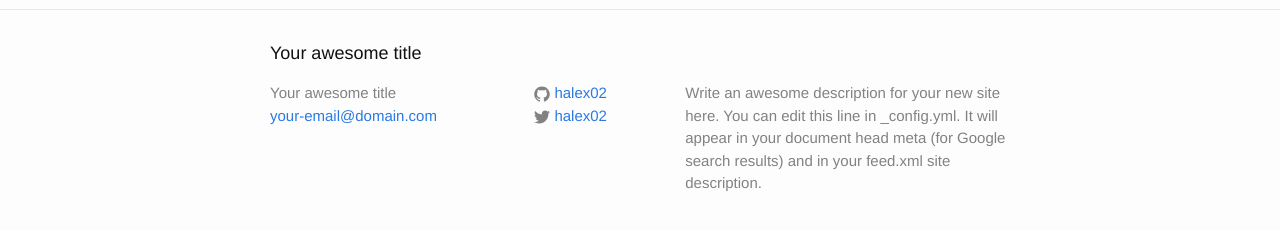
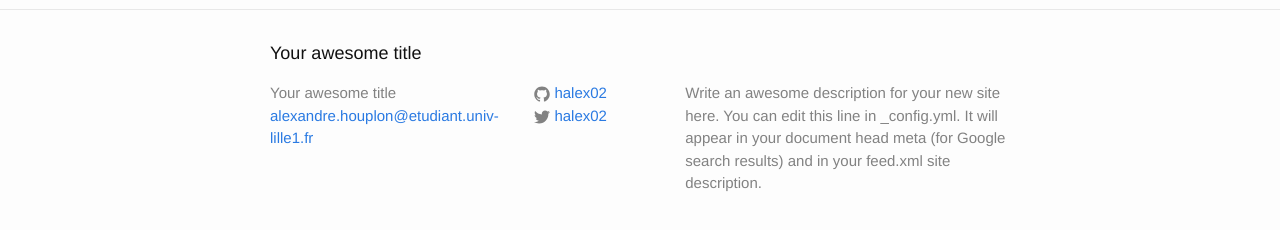
Before and after one commit to halex02/halex02.github.io, a Jekyll site: the page built from index.html, in a window 1280 px wide. Shown: the part 287-517 px from the top of the page. Built offline with Jekyll 4.4.1, drawn with Linux system fonts in a browser that asks for light colours.

Commit message:
commit test

```diff
--- a/_config.yml
+++ b/_config.yml
@@ -7,7 +7,7 @@
 
 # Site settings
 title: Your awesome title
-email: your-email@domain.com
+email: alexandre.houplon@etudiant.univ-lille1.fr
 description: > # this means to ignore newlines until "baseurl:"
   Write an awesome description for your new site here. You can edit this
   line in _config.yml. It will appear in your document head meta (for
```
